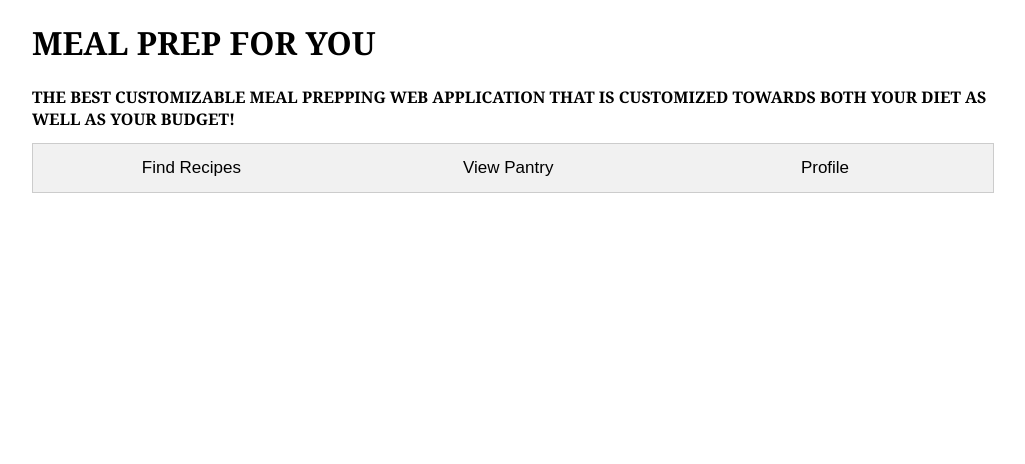
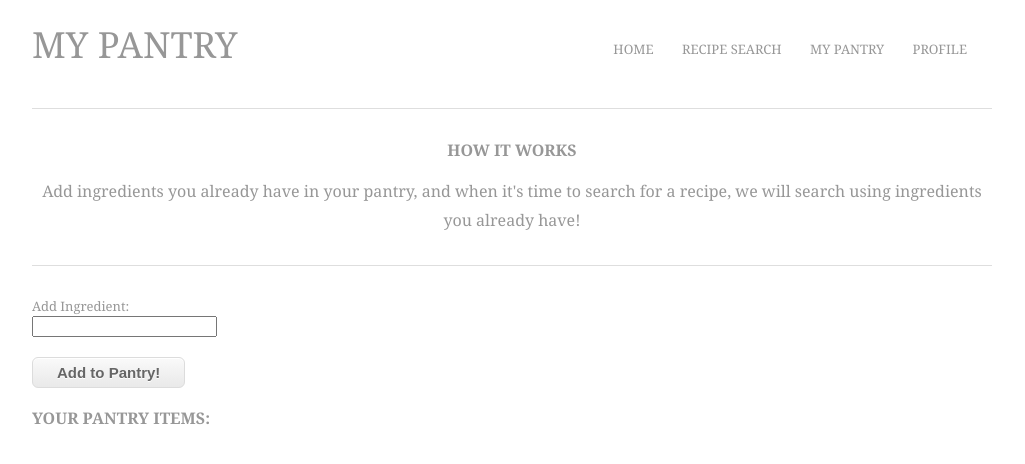
Before and after one commit to ashih2018/meal-prep-4-u, a Python web app: template project/templates/pantry.html in a window 1280 px wide. Shown: the top 464 px of the page, without its empty margins (128-1153 px from the left). Run offline with Jinja, Linux system fonts and the light colour scheme; the template is opened without the code that fills it, so the values that code supplies are empty.

Commit message:
updated pantry user interface

```diff
--- a/project/templates/index.html
+++ b/project/templates/index.html
@@ -4,7 +4,7 @@
     <title>Meal Prep For You</title>
     <meta charset="UTF-8" />
     <link rel="stylesheet" href="styles/layout.css" type="text/css" />
-    <script src="scripts/html5shiv.js"></script>
+    <script src="scripts/index.js"></script>
   </head>
   <body>
     <div class="wrapper row1">
--- a/project/templates/pantry.html
+++ b/project/templates/pantry.html
@@ -1,65 +1,57 @@
 <!DOCTYPE html>
 <html lang="en" dir="ltr">
   <head>
-    <title>Meal Prep For You</title>
+    <title>MY PANTRY</title>
     <meta charset="UTF-8" />
-    <link rel="stylesheet" href="styles/layout.css" type="text/css" />
-    <script src="scripts/html5shiv.js"></script>
+    <link rel="stylesheet" href="styles/default.css" type="text/css" />
+    <script src="scripts/pantry.js"></script>
   </head>
   <body>
     <div class="wrapper row1">
       <header id="header" class="clear">
         <div id="hgroup">
-          <h1 class="title"><a href="#">Meal Prep For You</a></h1>
+          <h1><a href="pantry.html">MY PANTRY</a></h1>
+        </div>
+        <nav>
+          <ul>
+            <li><a href="index.html">Home</a></li>
+            <li><a href="recipe.html">Recipe Search</a></li>
+            <li><a href="pantry.html">My Pantry</a></li>
+            <li><a href="profile.html">Profile</a></li>
+          </ul>
+        </nav>
+      </header>
+    </div>
+    <!-- content -->
+    <div class="wrapper row2">
+      <div id="container" class="clear">
+        <section id="shout">
+          <h2>How It Works</h2>
+          <p>
+            Add ingredients you already have in your pantry, and when it's time
+            to search for a recipe, we will search using ingredients you already
+            have!
+          </p>
+        </section>
+        <!-- content body -->
+        <div id="content">
+          <!-- main content -->
+          <div id="include-ingredients">
+            <form>Add Ingredient:<br /></form>
+            <input type="text" name="include" id="include0" />
+          </div>
+          <button class="myButton" onclick="addPantryItem()">
+            Add to Pantry!
+          </button>
+        </div>
+
+        <div>
           <h2>
-            The best customizable meal prepping web application that is
-            customized towards both your diet as well as your budget!
+            Your Pantry Items:
           </h2>
         </div>
-        <div class="tab">
-          <button
-            class="tablinks"
-            onclick="location.href='recipe.html'"
-            type="button"
-          >
-            Find Recipes
-          </button>
-          <button
-            class="tablinks"
-            onclick="location.href='pantry.html'"
-            type="button"
-          >
-            View Pantry
-          </button>
-          <button
-            class="tablinks"
-            onclick="location.href='profile.html'"
-            type="button"
-          >
-            Profile
-          </button>
-        </div>
-      </header>
-    </div>
-
-    <script>
-      var slideIndex = 1;
-      showSlides(slideIndex);
-    </script>
-
-    <div id="London" class="tabcontent">
-      <h3>London</h3>
-      <p>London is the capital city of England.</p>
-    </div>
-
-    <div id="Paris" class="tabcontent">
-      <h3>Paris</h3>
-      <p>Paris is the capital of France.</p>
-    </div>
-
-    <div id="Tokyo" class="tabcontent">
-      <h3>Tokyo</h3>
-      <p>Tokyo is the capital of Japan.</p>
+        <!-- / content body -->
+      </div>
     </div>
   </body>
 </html>
--- /dev/null
+++ b/project/templates/scripts/pantry.js
@@ -0,0 +1,3 @@
+function addPantryItem() {
+  // submit post request to save to pantry
+}
--- a/project/templates/scripts/recipe.js
+++ b/project/templates/scripts/recipe.js
@@ -56,6 +56,7 @@ function getExcludeIngredients() {
 function clickHandler() {
   const included = this.getIncludeIngredients();
   const excluded = this.getExcludeIngredients();
+  const
   const postBody = {
     included,
     excluded
```
Also changed, not shown: project/templates/scripts/index.js (renamed from project/templates/scripts/html5shiv.js).
